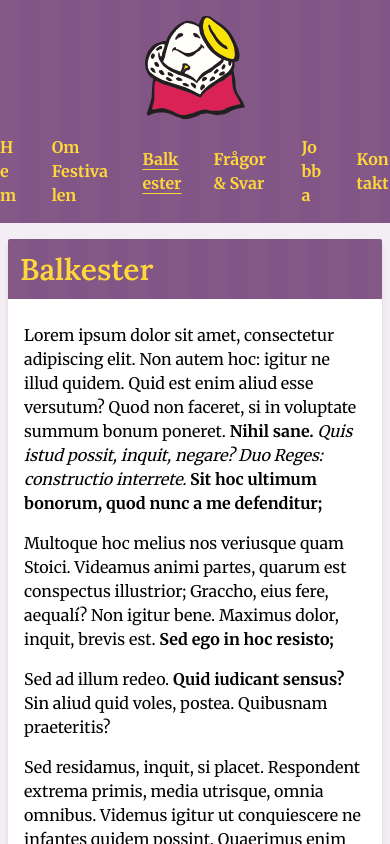
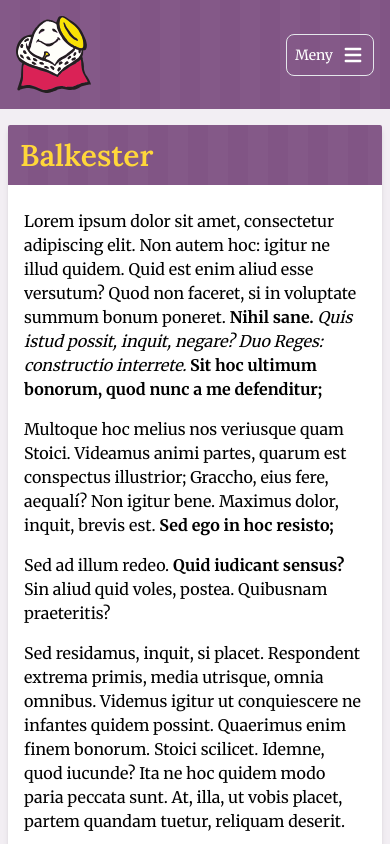
Before and after one commit to WheresMarco/SOF23, a Next.js app: page /balkester in a window 390 px wide. Shown: the top 844 px of the page. Built offline with nearby package versions, Linux system fonts and the light colour scheme.

Commit message:
Fix mobile menu

```diff
--- a/app/header.jsx
+++ b/app/header.jsx
@@ -1,4 +1,6 @@
 "use client";
+
+import { useState } from "react";
 
 import Link from "next/link";
 import Image from "next/image";
@@ -6,43 +8,89 @@ import Image from "next/image";
 import { usePathname } from "next/navigation";
 
 export default function Header() {
+  let [menu, toggleMenu] = useState(false);
   let path = usePathname();
 
   return (
     <header className="bg-wallpaper py-4">
       <nav className="container mx-auto">
-        <div className="flex justify-center md:hidden mb-4">
-          <Link href="/">
-            <Image src="/logo.svg" alt="Logo" width={100} height={100} />
+        <div className="flex justify-between items-center md:hidden">
+          <Link href="/" className="ml-4" onClick={() => toggleMenu(false)}>
+            <Image src="/logo.svg" alt="Logo" width={75} height={75} />
           </Link>
+
+          <button
+            data-collapse-toggle="navbar-default"
+            type="button"
+            className="border h-6 mr-4 inline-flex items-center p-2 ml-3 text-sm text-white rounded-lg md:hidden focus:outline-none focus:ring-2 focus:bg-[#815585]"
+            aria-controls="navbar-default"
+            aria-expanded="false"
+            onClick={() => toggleMenu(!menu)}
+          >
+            <span className="sr-only">Open main menu</span>
+            Meny
+            <svg
+              className="w-6 h-6 ml-2"
+              aria-hidden="true"
+              fill="currentColor"
+              viewBox="0 0 20 20"
+              xmlns="http://www.w3.org/2000/svg"
+            >
+              <path
+                fillRule="evenodd"
+                d="M3 5a1 1 0 011-1h12a1 1 0 110 2H4a1 1 0 01-1-1zM3 10a1 1 0 011-1h12a1 1 0 110 2H4a1 1 0 01-1-1zM3 15a1 1 0 011-1h12a1 1 0 110 2H4a1 1 0 01-1-1z"
+                clipRule="evenodd"
+              ></path>
+            </svg>
+          </button>
         </div>
 
-        <ul className="flex justify-center space-x-8 items-center font-extrabold">
-          <li>
-            <Link href="/" className="text-royal-yellow">
+        <ul
+          className={
+            menu
+              ? "-mb-4 md:mb-0 md:flex flex-col mt-4 border-y border-royal-yellow bg-[#815585] md:bg-transparent md:border-none md:flex-row md:justify-center md:space-x-8 md:items-center font-extrabold"
+              : "hidden md:flex flex-col mt-4 border-y border-royal-yellow bg-[#815585] md:bg-transparent md:border-none md:flex-row md:justify-center md:space-x-8 md:items-center font-extrabold"
+          }
+        >
+          <li className="p-4 border-b border-royal-yellow md:p-0 md:border-none">
+            <Link href="/" className="text-royal-yellow" onClick={() => toggleMenu(false)}>
               Hem
             </Link>
           </li>
-          <li>
+          <li
+            className={
+              path == "/festivalen"
+                ? "p-4 bg-royal-yellow md:p-0 md:bg-transparent md:border-none"
+                : "p-4 border-b border-royal-yellow md:p-0 md:border-none"
+            }
+          >
             <Link
               href="/festivalen"
               className={
                 path == "/festivalen"
-                  ? "text-royal-yellow underline underline-offset-4"
+                  ? "text-royal-red md:text-royal-yellow md:underline md:underline-offset-4"
                   : "text-royal-yellow"
               }
+              onClick={() => toggleMenu(false)}
             >
               Om Festivalen
             </Link>
           </li>
-          <li>
+          <li
+            className={
+              path == "/balkester"
+                ? "p-4 bg-royal-yellow md:p-0 md:bg-transparent md:border-none"
+                : "p-4 border-b border-royal-yellow md:p-0 md:border-none"
+            }
+          >
             <Link
               href="/balkester"
               className={
                 path == "/balkester"
-                  ? "text-royal-yellow underline underline-offset-4"
+                  ? "text-royal-red md:text-royal-yellow md:underline md:underline-offset-4"
                   : "text-royal-yellow"
               }
+              onClick={() => toggleMenu(false)}
             >
               Balkester
             </Link>
@@ -52,38 +100,59 @@ export default function Header() {
               <Image src="/logo.svg" alt="Logo" width={100} height={100} />
             </Link>
           </li>
-          <li>
+          <li
+            className={
+              path == "/fragor-svar"
+                ? "p-4 bg-royal-yellow md:p-0 md:bg-transparent md:border-none"
+                : "p-4 border-b border-royal-yellow md:p-0 md:border-none"
+            }
+          >
             <Link
               href="/fragor-svar"
               className={
                 path == "/fragor-svar"
-                  ? "text-royal-yellow underline underline-offset-4"
+                  ? "text-royal-red md:text-royal-yellow md:underline md:underline-offset-4"
                   : "text-royal-yellow"
               }
+              onClick={() => toggleMenu(false)}
             >
               Frågor & Svar
             </Link>
           </li>
-          <li>
+          <li
+            className={
+              path == "/jobba"
+                ? "p-4 bg-royal-yellow md:p-0 md:bg-transparent md:border-none"
+                : "p-4 border-b border-royal-yellow md:p-0 md:border-none"
+            }
+          >
             <Link
               href="/jobba"
               className={
                 path == "/jobba"
-                  ? "text-royal-yellow underline underline-offset-4"
+                  ? "text-royal-red md:text-royal-yellow md:underline md:underline-offset-4"
                   : "text-royal-yellow"
               }
+              onClick={() => toggleMenu(false)}
             >
               Jobba
             </Link>
           </li>
-          <li>
+          <li
+            className={
+              path == "/kontakta-oss"
+                ? "p-4 bg-royal-yellow md:p-0 md:bg-transparent md:border-none"
+                : "p-4 border-b border-royal-yellow md:p-0 md:border-none"
+            }
+          >
             <Link
               href="/kontakta-oss"
               className={
                 path == "/kontakta-oss"
-                  ? "text-royal-yellow underline underline-offset-4"
+                  ? "text-royal-red md:text-royal-yellow md:underline md:underline-offset-4"
                   : "text-royal-yellow"
               }
+              onClick={() => toggleMenu(false)}
             >
               Kontakt
             </Link>
--- a/app/page.jsx
+++ b/app/page.jsx
@@ -25,7 +25,7 @@ export default function Home() {
             height={300}
             className="hidden lg:block"
           />
-          <div className="text-center md:w-1/2 py-12 md:py-24 lg:pb-32">
+          <div className="text-center md:w-1/2 py-8 md:py-24 lg:pb-32">
             <h1
               className={`${lora.className} text-6xl lg:text-9xl mb-8 font-semibold`}
             >
```
